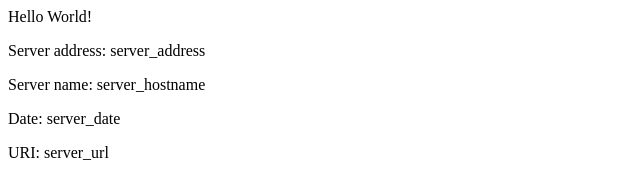
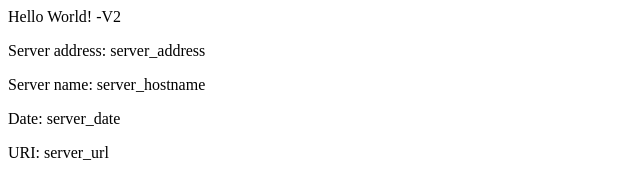
Before and after one commit to panlm/eks-example, a plain HTML site: page src/index.html in a window 1280 px wide. Shown: the full height of the page, 0-640 px from the left. Drawn offline with Linux system fonts and the light colour scheme.

Commit message:
v2 Updating home page

```diff
--- a/src/index.html
+++ b/src/index.html
@@ -2,7 +2,7 @@
 <title>Hello World</title>
 </head>
 <div class="info">
-<h>Hello World!</h>
+<h>Hello World! -V2 </h>
 <p><span>Server&nbsp;address:</span> <span>server_address</span></p>
 <p><span>Server&nbsp;name:</span> <span>server_hostname</span></p>
 <p class="smaller"><span>Date:</span> <span>server_date</span></p>
```
